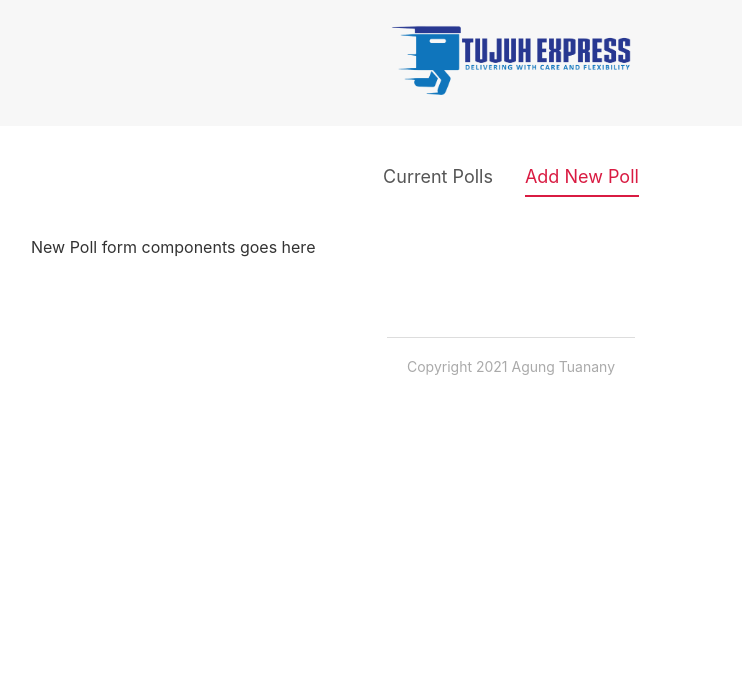
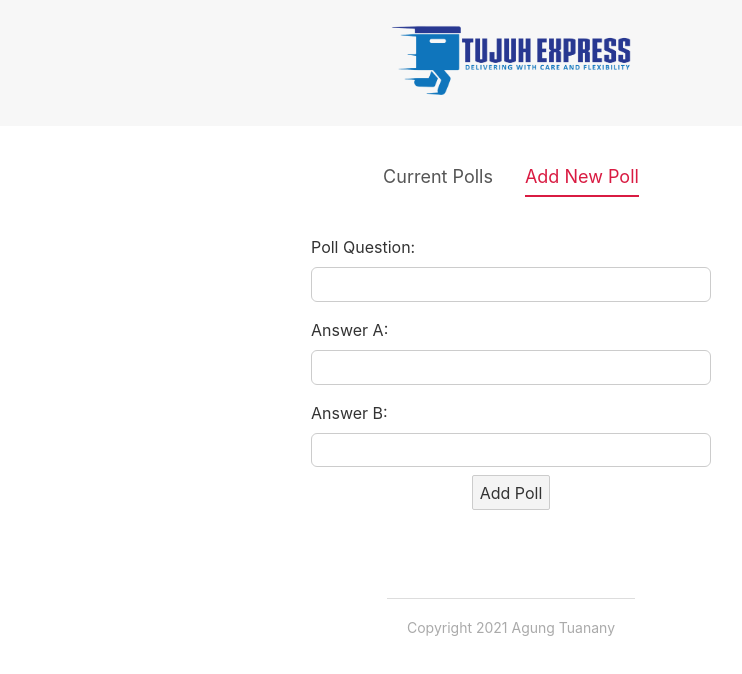
Before and after one commit to agungTuanany/svelte-netninja, a Svelte app: page / in a window 1280 px wide. Both pictures are taken after a click on the item "Add New Poll". Shown: the top 674 px of the page, without its empty margins (129-871 px from the left). Built offline with nearby package versions, Linux system fonts and the light colour scheme.

Commit message:
feature(ninjapolls): create reusable poll_form-components
src/components/forms/CreatePollForm.svelte

```diff
--- a/src/App.svelte
+++ b/src/App.svelte
@@ -2,6 +2,7 @@
     import Header from "./components/headers/Header.svelte";
     import Footer from "./components/footers/Footer.svelte";
     import Tabs from "./components/shared/Tabs.svelte";
+    import CreatePollForm from "./components/forms/CreatePollForm.svelte";
 
 
     // tabs
@@ -23,7 +24,7 @@
     {#if activeItem === "Current Polls"}
         <p>Poll list components goes here</p>
     {:else if activeItem === "Add New Poll"}
-        <p>New Poll form components goes here</p>
+        <CreatePollForm />
     {/if}
 </main>
 <Footer />
--- /dev/null
+++ b/src/components/forms/CreatePollForm.svelte
@@ -0,0 +1,51 @@
+<script>
+    let fields = {
+            question: "",
+            answerA: "",
+            answerB: ""
+        };
+
+    const submitHandler = () => {
+
+            console.log(fields);
+        };
+
+</script>
+
+<form for="create new form" on:submit|preventDefault={submitHandler}>
+    <div class="form-field">
+        <label for="question">Poll Question:</label>
+        <input type="text" id="question" bind:value={fields.question}>
+    </div>
+    <div class="form-field">
+        <label for="answer-a">Answer A:</label>
+        <input type="text" id="answer-a" bind:value={fields.answerA}>
+    </div>
+    <div class="form-field">
+        <label for="answer-b">Answer B:</label>
+        <input type="text" id="answer-b" bind:value={fields.answerB}>
+    </div>
+    <button >Add Poll</button>
+</form>
+
+<style>
+    form {
+        width: 400px;
+        margin: 0 auto;
+        text-align: center;
+    }
+
+    .form-fields {
+        margin: 18px auto;
+    }
+
+    input {
+        width: 100%;
+        border-radius: 6px;
+    }
+
+    label {
+        margin: 10px auto;
+        text-align: left;
+    }
+</style>
```
Also changed, not shown: src/components/forms/AddPersonForm.svelte (renamed from src/components/AddPersonForm.svelte).
